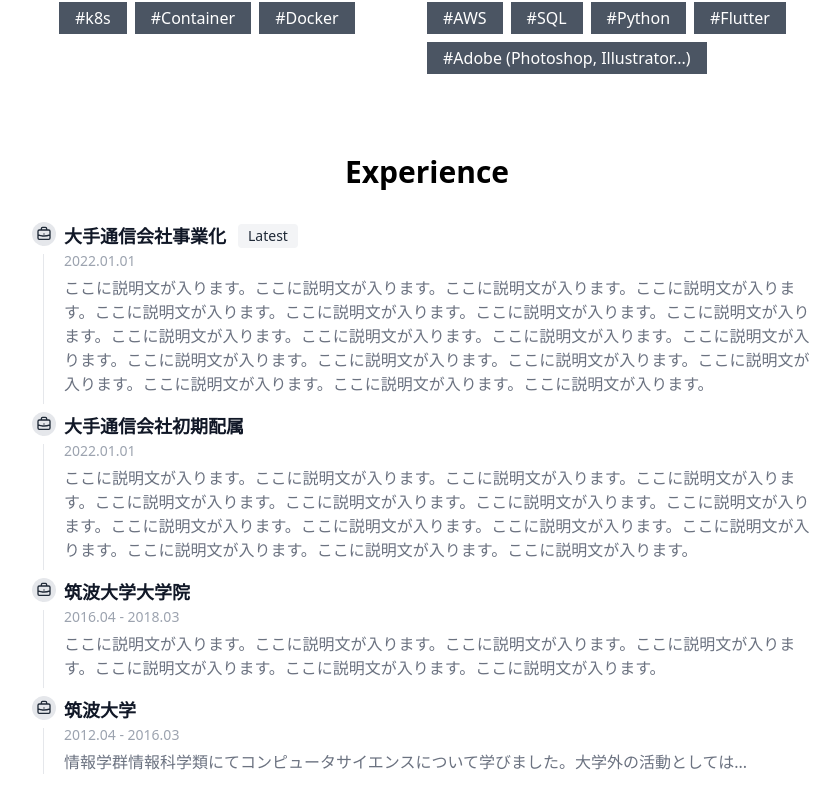
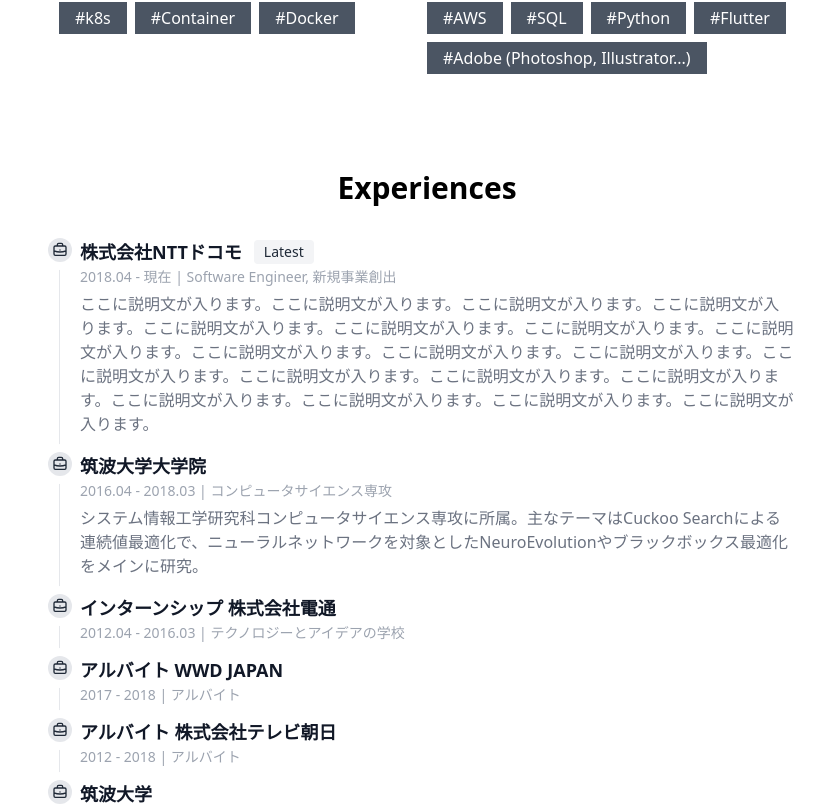
Before and after one commit to kawamou/kawamou.github.io, a Next.js app: page / in a window 1280 px wide. Shown: the part 942-1752 px from the top of the page, without its empty margins (213-1053 px from the left). Built offline with nearby package versions, Linux system fonts and the light colour scheme.

Commit message:
Experiencesの修正

```diff
--- a/src/pages/index.tsx
+++ b/src/pages/index.tsx
@@ -139,33 +139,41 @@ type Experience = {
 const Experiences = () => {
   const [experiences] = useState<Experience[]>([
     {
-      title: '大手通信会社事業化',
-      date: '2022.01.01',
+      title: '株式会社NTTドコモ',
+      date: '2018.04 - 現在 | Software Engineer, 新規事業創出',
       description:
         'ここに説明文が入ります。ここに説明文が入ります。ここに説明文が入ります。ここに説明文が入ります。ここに説明文が入ります。ここに説明文が入ります。ここに説明文が入ります。ここに説明文が入ります。ここに説明文が入ります。ここに説明文が入ります。ここに説明文が入ります。ここに説明文が入ります。ここに説明文が入ります。ここに説明文が入ります。ここに説明文が入ります。ここに説明文が入ります。ここに説明文が入ります。ここに説明文が入ります。ここに説明文が入ります。',
     },
     {
-      title: '大手通信会社初期配属',
-      date: '2022.01.01',
+      title: '筑波大学大学院',
+      date: '2016.04 - 2018.03 | コンピュータサイエンス専攻',
       description:
-        'ここに説明文が入ります。ここに説明文が入ります。ここに説明文が入ります。ここに説明文が入ります。ここに説明文が入ります。ここに説明文が入ります。ここに説明文が入ります。ここに説明文が入ります。ここに説明文が入ります。ここに説明文が入ります。ここに説明文が入ります。ここに説明文が入ります。ここに説明文が入ります。ここに説明文が入ります。ここに説明文が入ります。',
+        'システム情報工学研究科コンピュータサイエンス専攻に所属。主なテーマはCuckoo Searchによる連続値最適化で、ニューラルネットワークを対象としたNeuroEvolutionやブラックボックス最適化をメインに研究。',
     },
     {
-      title: '筑波大学大学院',
-      date: '2016.04 - 2018.03',
-      description:
-        'ここに説明文が入ります。ここに説明文が入ります。ここに説明文が入ります。ここに説明文が入ります。ここに説明文が入ります。ここに説明文が入ります。ここに説明文が入ります。',
+      title: 'インターンシップ 株式会社電通',
+      date: '2012.04 - 2016.03 | テクノロジーとアイデアの学校',
+      description: '',
+    },
+    {
+      title: 'アルバイト WWD JAPAN',
+      date: '2017 - 2018 | アルバイト',
+      description: '',
+    },
+    {
+      title: 'アルバイト 株式会社テレビ朝日',
+      date: '2012 - 2018 | アルバイト',
+      description: '',
     },
     {
       title: '筑波大学',
-      date: '2012.04 - 2016.03',
-      description:
-        '情報学群情報科学類にてコンピュータサイエンスについて学びました。大学外の活動としては...',
+      date: '2012.04 - 2016.03 | 情報学群情報科学類',
+      description: '情報学群情報科学類に所属。',
     },
   ])
   return (
-    <div className='max-w-3xl m-auto'>
-      <h2 className='text-3xl font-semibold text-center mb-8'>Experience</h2>
+    <div className='max-w-3xl m-auto p-4'>
+      <h2 className='text-3xl font-semibold text-center mb-8'>Experiences</h2>
       <ol className='relative border-l border-gray-200'>
         {experiences?.map((experience, index) => {
           return (
```
